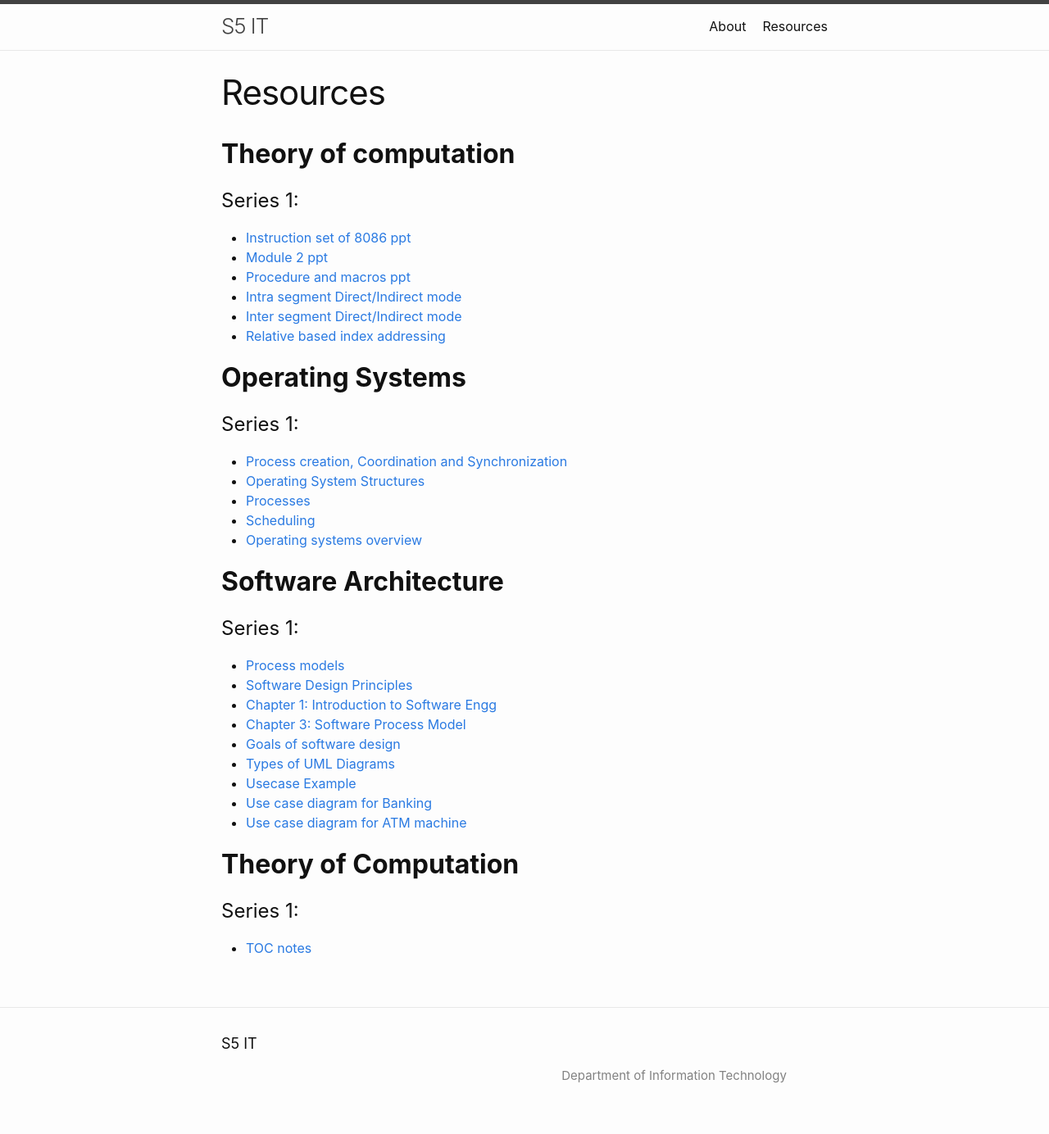
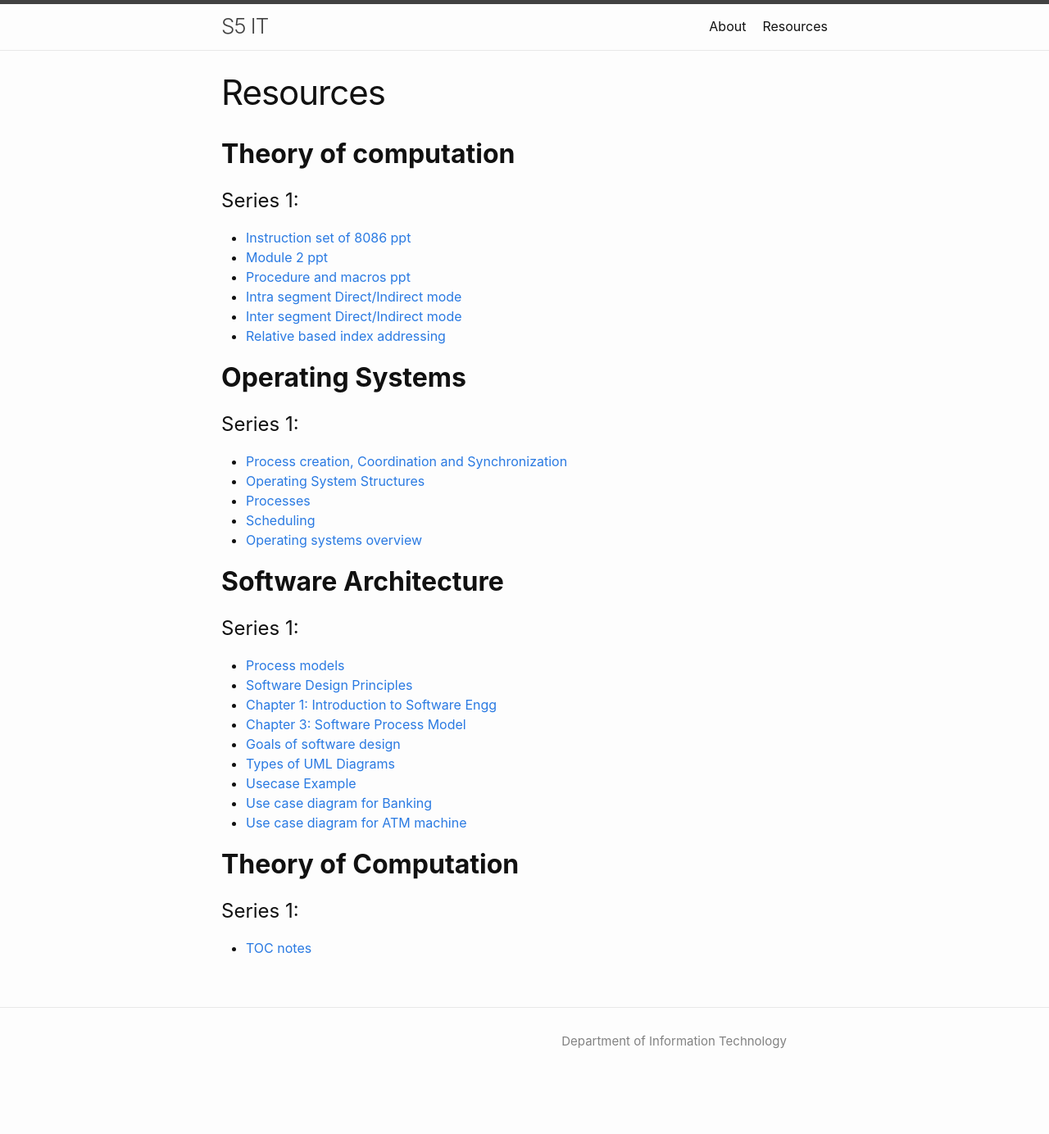
Before and after one commit to IT-GECBH/2020, a Jekyll site: the page built from resources.md, in a window 1280 px wide. Shown: the whole page at 82% size. Built offline with Jekyll 4.4.1, drawn with Linux system fonts in a browser that asks for light colours; after the commit the page ends 1342 px from its top, so only the background shows below that.

Commit message:
Update footer.html

```diff
--- a/_includes/footer.html
+++ b/_includes/footer.html
@@ -3,8 +3,8 @@
 
   <div class="wrapper">
 
-    <h2 class="footer-heading">{{ site.title | escape }}</h2>
-
+<!--    <h2 class="footer-heading">{{ site.title | escape }}</h2>
+-->
     <div class="footer-col-wrapper">
       <div class="footer-col footer-col-1">
         <ul class="contact-list">
```
